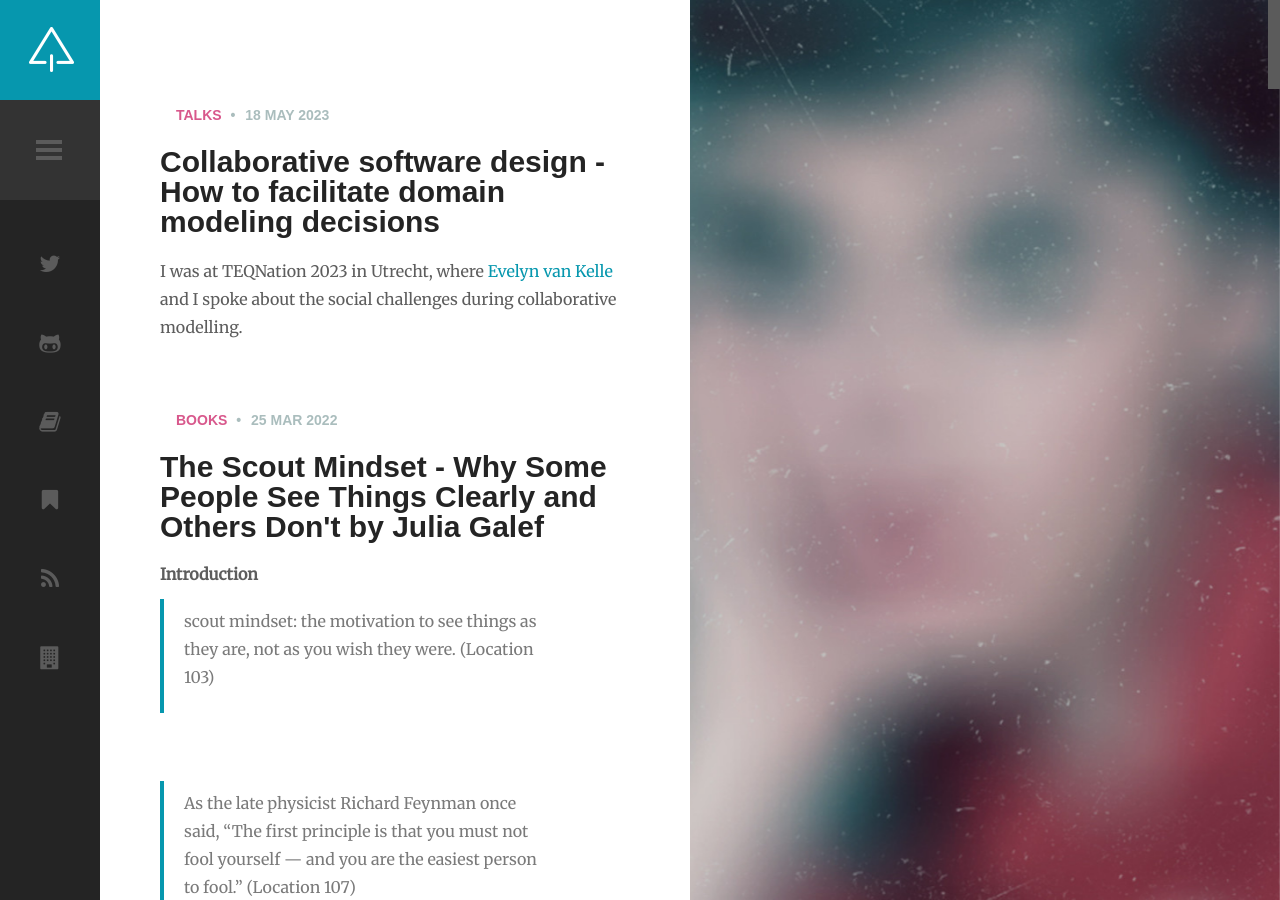
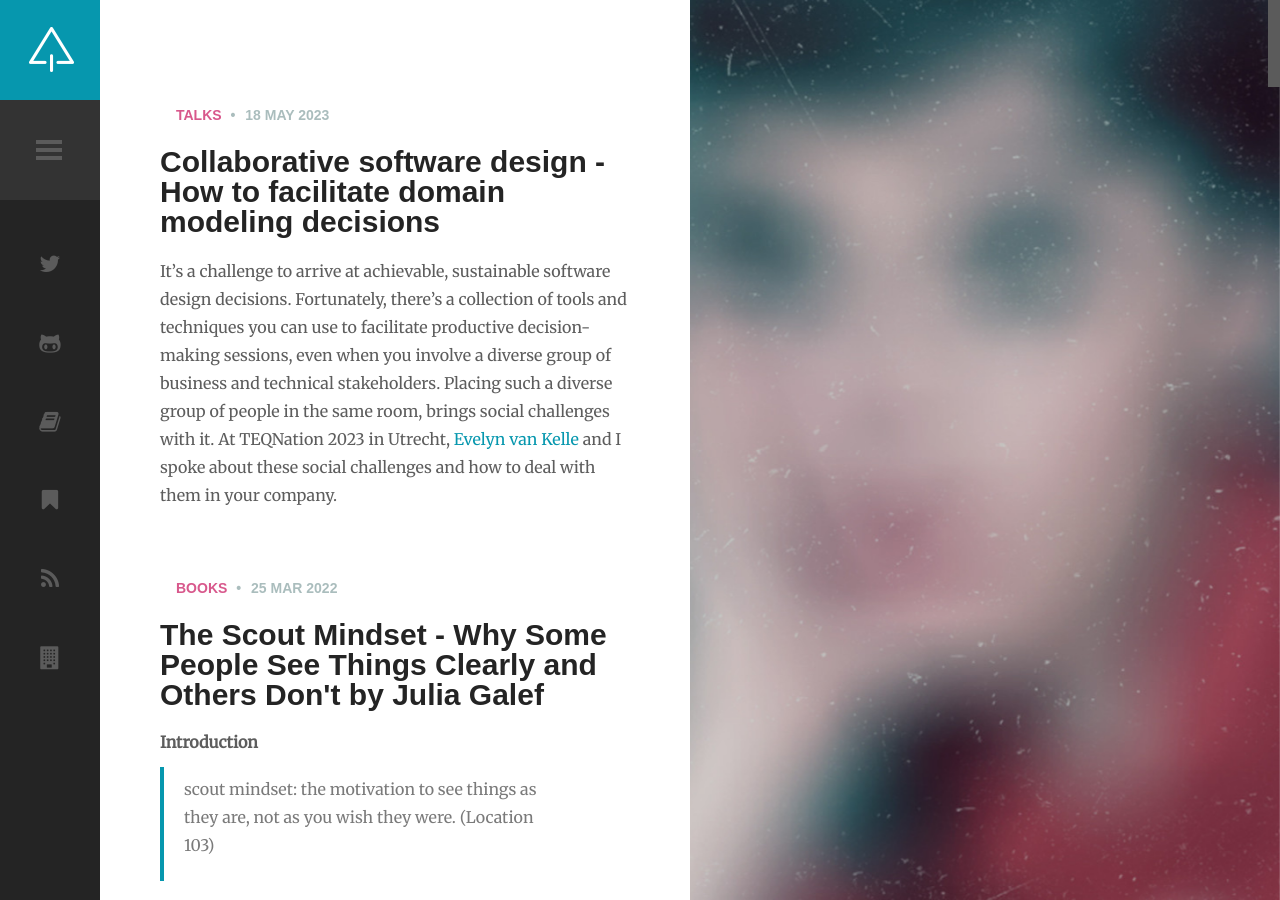
Before and after one commit to selketjah/selketjah.github.io, a Jekyll site: the page built from index.html, in a window 1280 px wide and 900 px high. Built offline with Jekyll 4.4.1, drawn with Linux system fonts in a browser that asks for light colours; the list of posts is cut into pages by our own code.

Commit message:
add better intro

```diff
--- a/_posts/2023-05-18-talk-teqnation.md
+++ b/_posts/2023-05-18-talk-teqnation.md
@@ -7,8 +7,8 @@ tags:
 - talks
 ---
 
-I was at TEQNation 2023 in Utrecht, where [Evelyn van Kelle](https://twitter.com/EvelynvanKelle) and I spoke about the social challenges during collaborative modelling.
+It’s a challenge to arrive at achievable, sustainable software design decisions. Fortunately, there’s a collection of tools and techniques you can use to facilitate productive decision-making sessions, even when you involve a diverse group of business and technical stakeholders. Placing such a diverse group of people in the same room, brings social challenges with it. At TEQNation 2023 in Utrecht, [Evelyn van Kelle](https://twitter.com/EvelynvanKelle) and I spoke about these social challenges and how to deal with them in your company.
 
 <!--more-->
 
-<iframe src="https://www.slideshare.net/slideshow/embed_code/key/eP6dSMuZLibEX8" width="427" height="356" frameborder="0" marginwidth="0" marginheight="0" scrolling="no" style="border:1px solid #CCC; border-width:1px; margin-bottom:5px; max-width: 100%;" allowfullscreen> </iframe> <div style="margin-bottom:5px"> <strong> <a href="https://www.slideshare.net/GienVerschatse/collaborative-software-design-how-to-facilitate-domain-modeling-decisions" title="Collaborative software design - How to facilitate domain modeling decisions" target="_blank">Collaborative software design - How to facilitate domain modeling decisions</a> </strong> from <strong><a href="https://www.slideshare.net/GienVerschatse" target="_blank">GienVerschatse</a></strong> </div>
+<iframe src="https://www.slideshare.net/slideshow/embed_code/key/eP6dSMuZLibEX8" width="427" height="652" frameborder="0" marginwidth="0" marginheight="0" scrolling="no" style="border:1px solid #CCC; border-width:1px; margin-bottom:5px; max-width: 100%;" allowfullscreen> </iframe>
```
